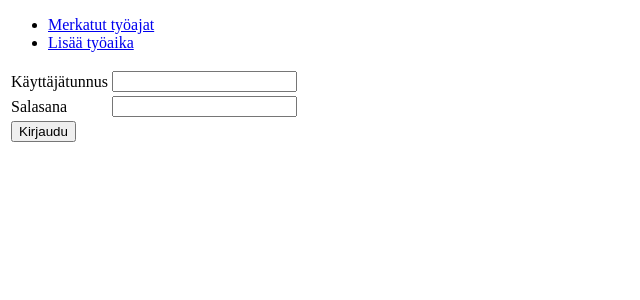
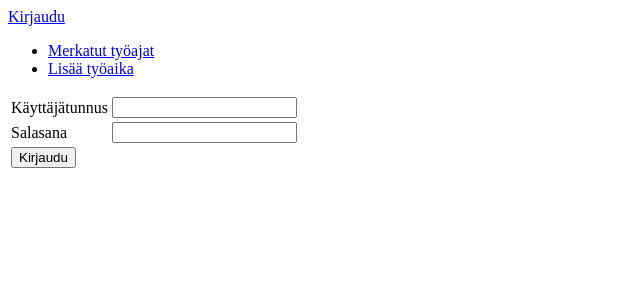
Before and after one commit to sebazai/Tyoajanseuranta, a Flask app: page /auth/login in a window 1280 px wide. Shown: the top 300 px of the page, without its empty margins (0-640 px from the left). Run offline with Flask 2, Linux system fonts and the light colour scheme.

Commit message:
kirjautumislinkit

```diff
--- a/application/templates/layout.html
+++ b/application/templates/layout.html
@@ -6,6 +6,13 @@
 	</head>
 
 	<body>
+		{% if current_user.is_authenticated %}
+		<p>
+		Kirjautunut nimellä {{ current_user.name }}. <a href ="{{ url_for('auth_logout') }}">Kirjaudu ulos</a>
+		</p>
+		{% else %}
+		<a href="{{ url_for('auth_login') }}">Kirjaudu</a>
+		{% endif %}
 		<ul>
 			<li><a href="{{ url_for('kirjaus_index') }}">Merkatut työajat</a></li>
 			<li><a href="{{ url_for('kirjaus_form') }}">Lisää työaika</a></li>
```
